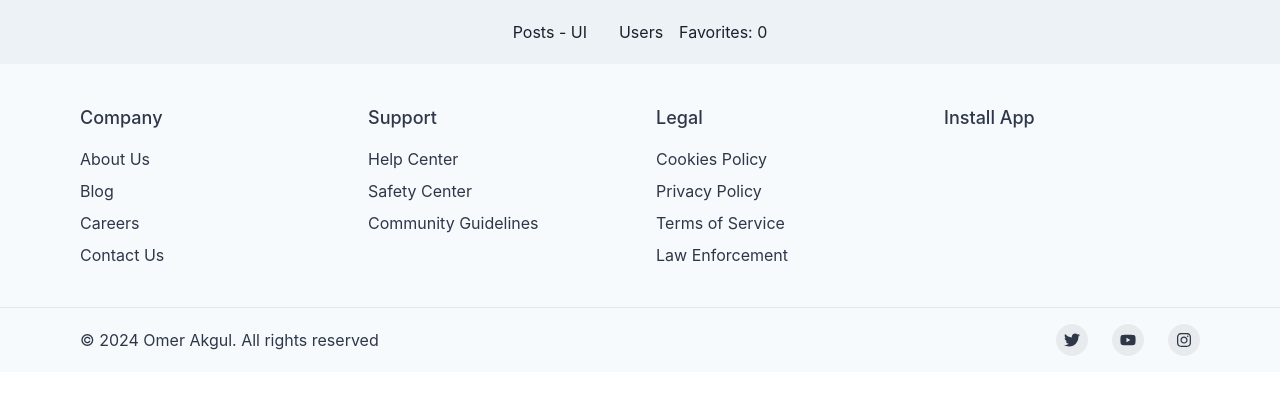
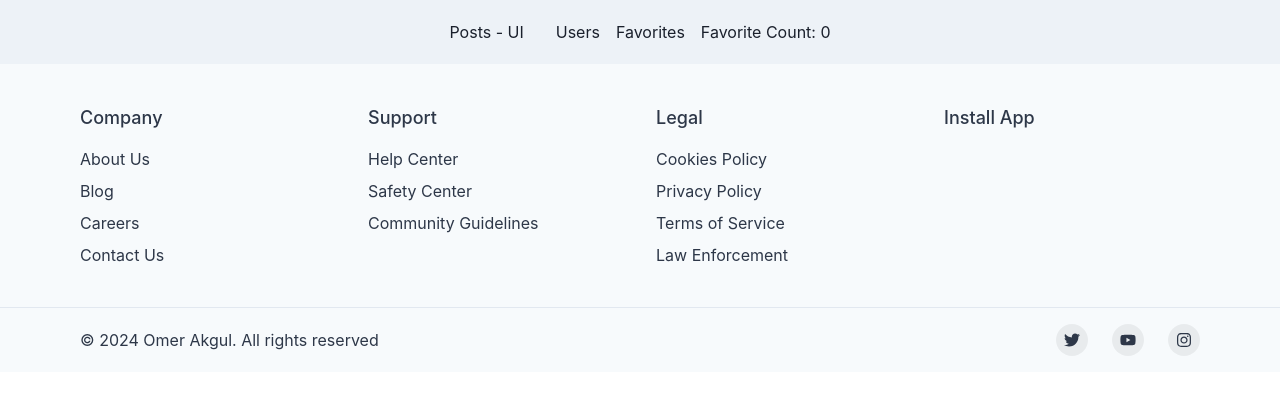
Before and after one commit to OmerAkgull/posts-ui, a React (Vite) app: page / in a window 1280 px wide. Shown: the top 394 px of the page. Built offline with nearby package versions, Linux system fonts and the light colour scheme.

Commit message:
Create favorites route

```diff
--- a/src/components/layout/Navbar.tsx
+++ b/src/components/layout/Navbar.tsx
@@ -22,7 +22,7 @@ import {
     children: React.ReactNode
   }
 
-  const Links = ['Users']
+  const Links = ['Users', 'Favorites']
 
   const NavLink = (props: Props) => {
     const { children } = props
@@ -64,7 +64,7 @@ import {
                 {Links.map((link) => (
                   <NavLink key={link}>{link}</NavLink>
                 ))}
-                <Text> Favorites: {favorites.length}</Text>
+                <Text> Favorite Count: {favorites.length}</Text>
               </HStack>
             </HStack>
             <Flex alignItems={'center'}>
--- a/src/main.tsx
+++ b/src/main.tsx
@@ -11,6 +11,7 @@ import { loader as singleUserLoader } from "./routes/UserDetails";
 import { loader as postLoader } from "./routes/post";
 import Album from "./routes/album";
 import { loader as albumLoader } from "./routes/album";
+import Favorites from "./routes/favorites";
 
 
 const router = createBrowserRouter([
@@ -38,6 +39,10 @@ const router = createBrowserRouter([
         path: "users/:userId/albums/:albumId",
         element: <Album/>,
         loader: albumLoader,
+      },
+      {
+        path:"favorites",
+        element: <Favorites></Favorites>
       }
     ],
   },
--- /dev/null
+++ b/src/routes/favorites.tsx
@@ -0,0 +1,39 @@
+import { Center } from "@chakra-ui/react";
+import { useFavoriteStore } from "../stores/favorites-store"
+import { Photo } from "./album";
+import { useState, useEffect } from "react";
+
+const Favorites = () => {
+     const [favoritePhotos, setFavoritePhotos] = useState([]);
+
+const { favorites } = useFavoriteStore();
+
+
+useEffect(() => {
+    const fetchFavoritePhotos = async () => {
+      const response = await fetch("https://jsonplaceholder.typicode.com/photos");
+      const data = await response.json();
+      const filteredPhotos = data.filter((photo: Photo) => favorites.includes(photo.id));
+      setFavoritePhotos(filteredPhotos);
+    };
+
+    fetchFavoritePhotos();
+  }, [favorites]);
+
+  return (
+    <div>
+      <Center>Your Favorite Photos</Center>
+      {favoritePhotos.length > 0 ? (
+        favoritePhotos.map((photo: Photo) => (
+          <Center key={photo.id}>
+            <img src={photo.url} alt={photo.title} />
+          </Center>
+        ))
+      ) : (
+        <Center>No favorite photos yet!</Center>
+      )}
+    </div>
+  );
+};
+
+export default Favorites
```
